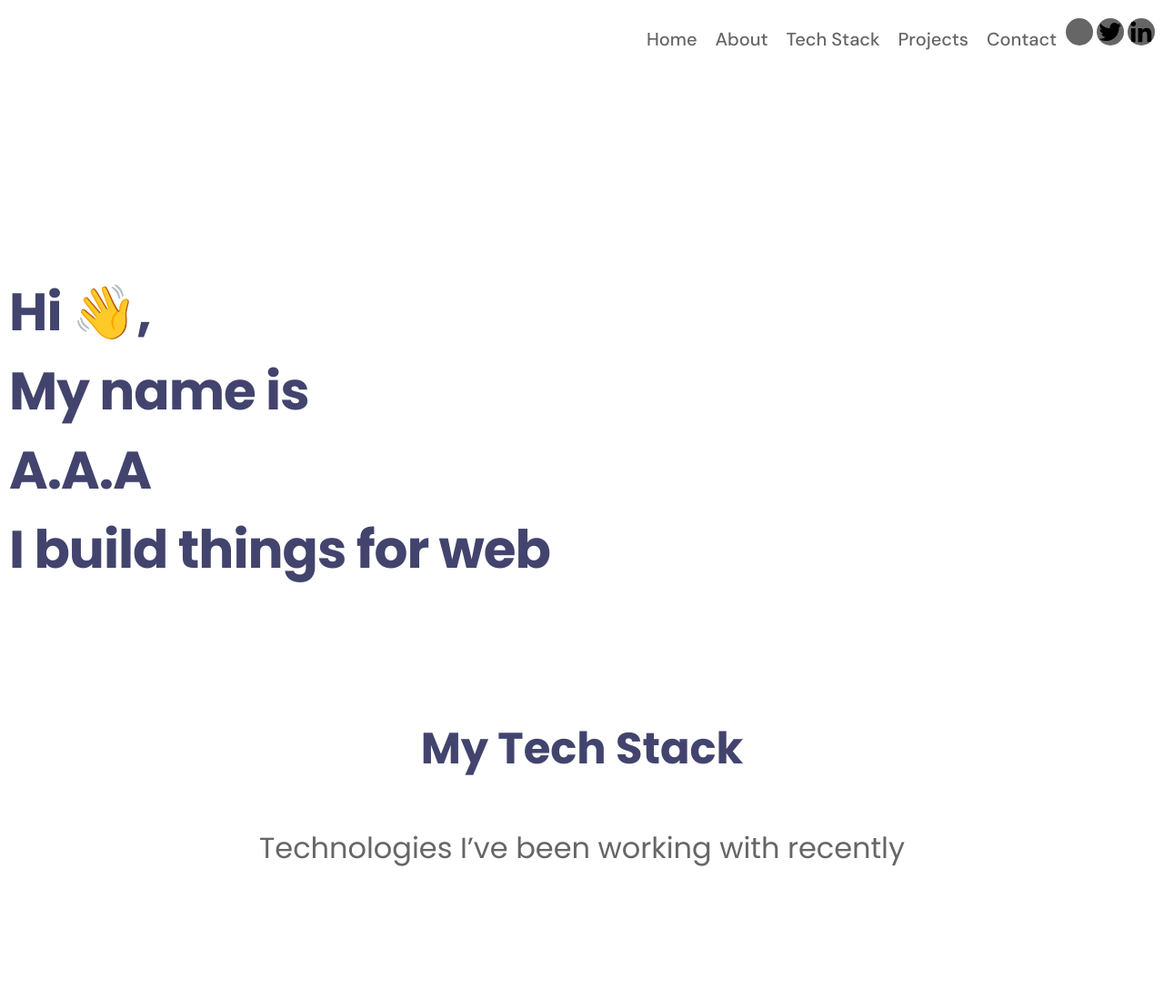
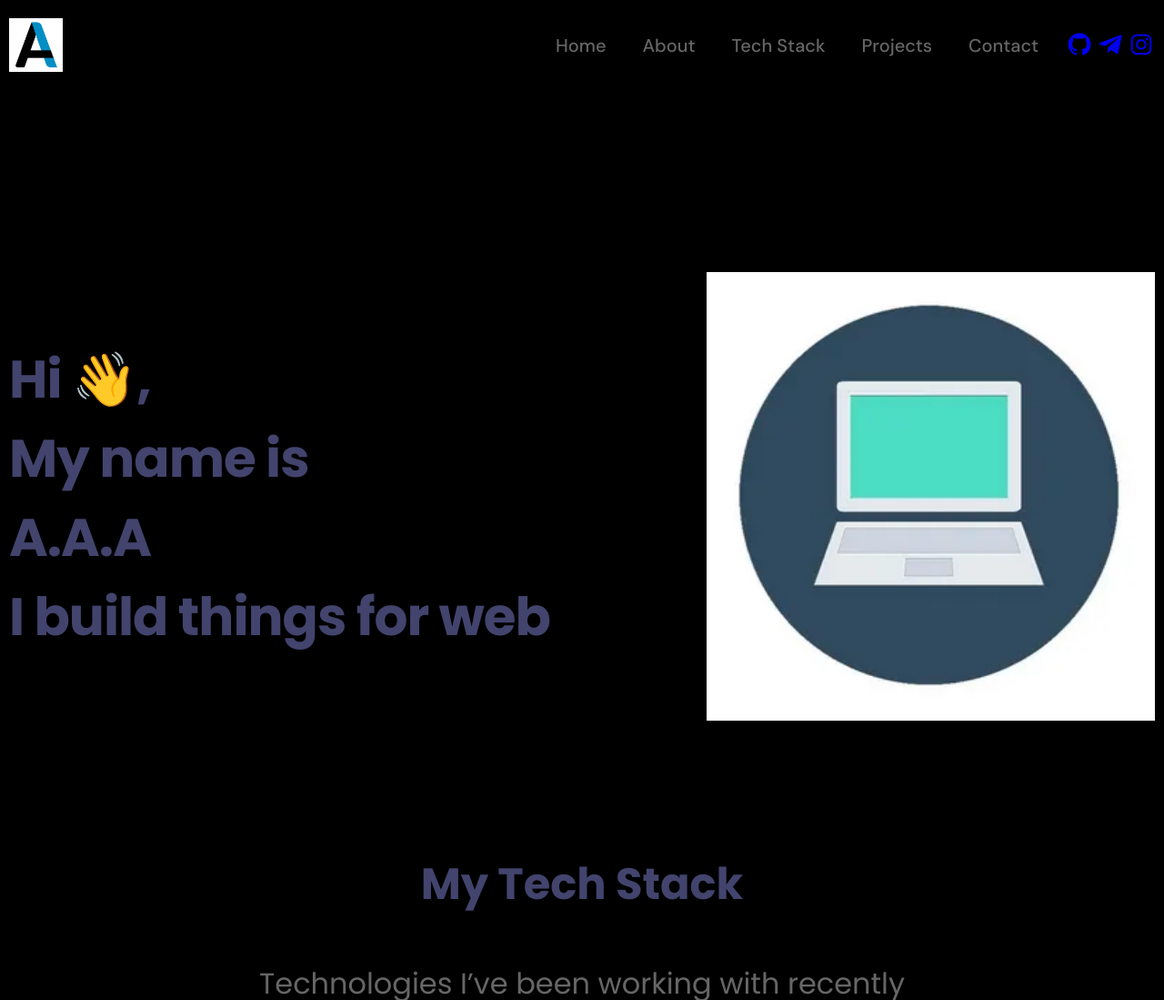
Before and after one commit to Abubakr0009/2-oy-12-dars, a plain HTML site: page 3-oy 2-dars/index.html in a window 1280 px wide. Shown: the top 1099 px of the page at 91% size. Drawn offline with nearby package versions, Linux system fonts and the light colour scheme.

Commit message:
o`zgarish

```diff
--- a/3-oy 1-dars/style.css
+++ b/3-oy 1-dars/style.css
@@ -54,6 +54,8 @@ header {
         }
       }
     }
+
+
     .bx-menu {
       display: none;
       font-size: 40px;
--- a/3-oy 2-dars/index.html
+++ b/3-oy 2-dars/index.html
@@ -32,7 +32,7 @@
     <header>
       <div class="container">
         <nav>
-          <img src="./header_nav_logo.png" alt="" />
+          <img src="./img/unnamed.jpg" alt="" />
           <ul>
             <li><a href="">Home</a></li>
             <li><a href="">About</a></li>
@@ -41,42 +41,9 @@
             <li><a href="">Contact</a></li>
 
             <div class="nav_icon">
-              <svg
-                xmlns="http://www.w3.org/2000/svg"
-                width="24"
-                height="24"
-                viewBox="0 0 24 24"
-                style="fill: rgba(0, 0, 0, 1); transform:  msfilter:
-              >
-                path
-                  fill-rule="evenodd
-                  clip-rule="evenodd"
-                  d="M12.026 2c-5.509 0-9.974 4.465-9.974 9.974 0 4.406 2.857 8.145 6.821 9.465.499.09.679-.217.679-.481 0-.237-.008-.865-.011-1.696-2.775.602-3.361-1.338-3.361-1.338-.452-1.152-1.107-1.459-1.107-1.459-.905-.619.069-.605.069-.605 1.002.07 1.527 1.028 1.527 1.028.89 1.524 2.336 1.084 2.902.829.091-.645.351-1.085.635-1.334-2.214-.251-4.542-1.107-4.542-4.93 0-1.087.389-1.979 1.024-2.675-.101-.253-.446-1.268.099-2.64 0 0 .837-.269 2.742 1.021a9.582 9.582 0 0 1 2.496-.336 9.554 9.554 0 0 1 2.496.336c1.906-1.291 2.742-1.021 2.742-1.021.545 1.372.203 2.387.099 2.64.64.696 1.024 1.587 1.024 2.675 0 3.833-2.33 4.675-4.552 4.922.355.308.675.916.675 1.846 0 1.334-.012 2.41-.012 2.737 0 .267.178.577.687.479C19.146 20.115 22 16.379 22 11.974 22 6.465 17.535 2 12.026 2z"
-                ></path>
-              </svg>
-              <svg
-                xmlns="http://www.w3.org/2000/svg"
-                width="24"
-                height="24"
-                viewBox="0 0 24 24"
-                style="fill: rgba(0, 0, 0, 1); transform: ; msfilter: "
-              >
-                <path
-                  d="M19.633 7.997c.013.175.013.349.013.523 0 5.325-4.053 11.461-11.46 11.461-2.282 0-4.402-.661-6.186-1.809.324.037.636.05.973.05a8.07 8.07 0 0 0 5.001-1.721 4.036 4.036 0 0 1-3.767-2.793c.249.037.499.062.761.062.361 0 .724-.05 1.061-.137a4.027 4.027 0 0 1-3.23-3.953v-.05c.537.299 1.16.486 1.82.511a4.022 4.022 0 0 1-1.796-3.354c0-.748.199-1.434.548-2.032a11.457 11.457 0 0 0 8.306 4.215c-.062-.3-.1-.611-.1-.923a4.026 4.026 0 0 1 4.028-4.028c1.16 0 2.207.486 2.943 1.272a7.957 7.957 0 0 0 2.556-.973 4.02 4.02 0 0 1-1.771 2.22 8.073 8.073 0 0 0 2.319-.624 8.645 8.645 0 0 1-2.019 2.083z"
-                ></path>
-              </svg>
-              <svg
-                xmlns="http://www.w3.org/2000/svg"
-                width="24"
-                height="24"
-                viewBox="0 0 24 24"
-                style="fill: rgba(0, 0, 0, 1); transform: ; msfilter: "
-              >
-                <circle cx="4.983" cy="5.009" r="2.188"></circle>
-                <path
-                  d="M9.237 8.855v12.139h3.769v-6.003c0-1.584.298-3.118 2.262-3.118 1.937 0 1.961 1.811 1.961 3.218v5.904H21v-6.657c0-3.27-.704-5.783-4.526-5.783-1.835 0-3.065 1.007-3.568 1.96h-.051v-1.66H9.237zm-6.142 0H6.87v12.139H3.095z"
-                ></path>
-              </svg>
+              <a href="https://github.com/"><i class='bx bxl-github'></i></a>
+              <a href="https://web.telegram.org/k/"><i class='bx bxl-telegram' ></i></a>
+              <a href="https://www.instagram.com/najottalim/#"><i class='bx bxl-instagram' ></i></a>
             </div>
           </ul>
           <i class="bx bx-menu"></i>
@@ -96,7 +63,7 @@
           data-aos-anchor="#example-anchor"
           data-aos-offset="500"
           data-aos-duration="2000">
-            <img src="./i.webp" alt="" />
+            <img src="img/./i.webp" alt="" />
           </div>
         </div>
       </div>
@@ -109,20 +76,20 @@
 
         <div class="main_icon">
           <div class="icon_row"  data-aos="zoom-out-right" data-aos-duration="2000">
-            <img src="./vscode-icons_file-type-html.svg" alt="" />
-            <img src="./2.svg" alt="" />
-            <img src="./3.svg" alt="" />
-            <img src="./4.svg" alt="" />
-            <img src="./5.png" alt="" />
+            <img src="img/./vscode-icons_file-type-html.svg" alt="" />
+            <img src="img/./2.svg" alt="" />
+            <img src="img/./3.svg" alt="" />
+            <img src="img/./4.svg" alt="" />
+            <img src="img/./5.png" alt="" />
           </div>
         </div>
         <div class="main_icon_2">
           <div class="icon_row main_icon_2" data-aos="zoom-out-right" data-aos-duration="2000">
-            <img src="./8.svg" alt="" />
-            <img src="./7.svg" alt="" />
-            <img src="./9.svg" alt="" />
-            <img src="./10.svg" alt="" />
-            <img src="./12.svg" alt="" />
+            <img src="img/./8.svg" alt="" />
+            <img src="img/./7.svg" alt="" />
+            <img src="img/./9.svg" alt="" />
+            <img src="img/./10.svg" alt="" />
+            <i class='bx bxl-github'></i>
           </div>
         </div>
       </div>
@@ -137,7 +104,7 @@
           <div class="card"  data-aos="flip-left"
           data-aos-easing="ease-out-cubic"
           data-aos-duration="2000">
-            <img src="./Screenshot 2024-11-24 113423.png" alt="" />
+            <img src="img/./Screenshot 2024-11-24 113423.png" alt="" />
             <h3>Project Tile goes here</h3>
             <p class="card_p1">
               Hamburger (yoki shunchaki burger) — kesilgan ikki sayka yoki bulochka orasiga solingan bir yoki bir nechta kotletdan iborat sendvich. Hamburgerga solinadigan kotlet qovurilgan, dudlangan yoki olovda pishirilgan boʻlishi mumkin.
@@ -152,7 +119,7 @@
           <div class="card"  data-aos="flip-left"
           data-aos-easing="ease-out-cubic"
           data-aos-duration="2000">
-            <img src="./Rectangle 4.png" alt="" />
+            <img src="img/./Rectangle 4.png" alt="" />
             <h3>Project Tile goes here</h3>
             <p class="card_p1">
               This is sample project description random things are here in
@@ -169,7 +136,7 @@
           <div class="card"  data-aos="flip-left"
           data-aos-easing="ease-out-cubic"
           data-aos-duration="2000">
-            <img src="./Rectangle 4.png" alt="" />
+            <img src="img/./Rectangle 4.png" alt="" />
             <h3>Project Tile goes here</h3>
             <p class="card_p1">
               This is sample project description random things are here in
@@ -188,7 +155,7 @@
           <div class="card"  data-aos="flip-left"
           data-aos-easing="ease-out-cubic"
           data-aos-duration="2000">
-            <img src="./Rectangle 4.png" alt="" />
+            <img src="img/./Rectangle 4.png" alt="" />
             <h3>Project Tile goes here</h3>
             <p class="card_p1">
               This is sample project description random things are here in
@@ -243,7 +210,7 @@
     <footer>
       <div class="container">
         <nav>
-          <img src="./header_nav_logo.png" alt="" />
+          <img src="img/./header_nav_logo.png" alt="" />
 
           <div class="footer_malumot">
             <address>
--- a/3-oy 2-dars/style.css
+++ b/3-oy 2-dars/style.css
@@ -4,6 +4,10 @@
   list-style-type: none;
   text-decoration: none;
   box-sizing: border-box;
+}
+
+body{
+  background: #000;
 }
 
 .container {
@@ -14,11 +18,15 @@
 
 nav {
   display: flex;
+  align-items: center;
   justify-content: space-between;
 }
 
 header nav ul {
   display: flex;
+  align-items: center;
+  gap: 20px;
+
 }
 
 .bx-menu {
@@ -47,10 +55,22 @@ header nav img {
 }
 
 header nav .nav_icon svg {
-  background: #666666;
   border-radius: 50%;
   width: 30px;
   height: 30px;
+}
+
+header nav .nav_icon .bxl-github{
+  font-size: 30px;
+}
+
+header nav .nav_icon .bxl-telegram{
+  font-size: 30px;
+}
+
+
+header nav .nav_icon .bxl-instagram{
+  font-size: 30px;
 }
 
 .header_menu {
@@ -82,6 +102,9 @@ header nav .nav_icon svg {
 
 header .header_menu .header_menu_img img {
   width: 100%;
+  background: #000;
+
+
 }
 
 main {
@@ -113,12 +136,15 @@ main p {
 main .main_icon .icon_row {
   display: grid;
   grid-template-columns: auto auto auto auto auto;
+  align-items: center;
 }
 
 main .main_icon_2 .icon_row {
   display: grid;
   grid-template-columns: auto auto auto auto auto;
   margin-top: 67px;
+  align-items: center;
+
 }
 
 main .main_icon {
@@ -133,6 +159,12 @@ main h2 {
   text-underline-position: from-font;
   text-decoration-skip-ink: none;
   color: #42446e;
+}
+
+main .main_icon_2 .bxl-github{
+  font-size: 135px;
+  background: #000;
+  color: white;
 }
 
 .crads .card {
```
Also changed, not shown: 3-oy 2-dars/img/header_nav_logo.png (deleted), 3-oy 2-dars/img/unnamed.jpg (added).
